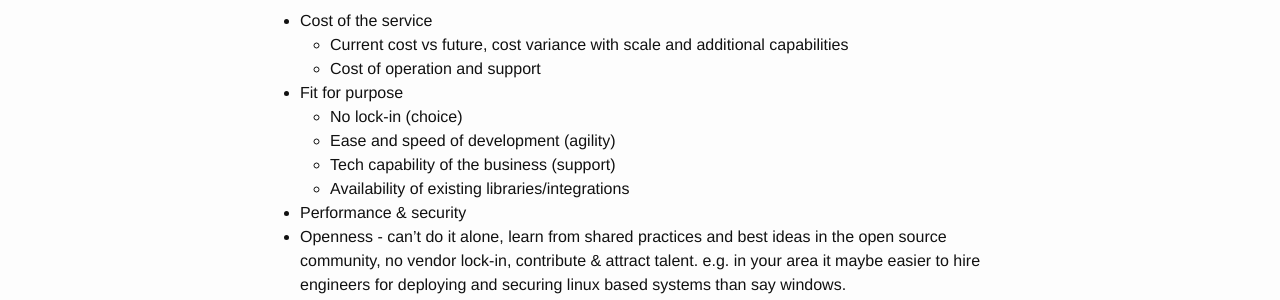
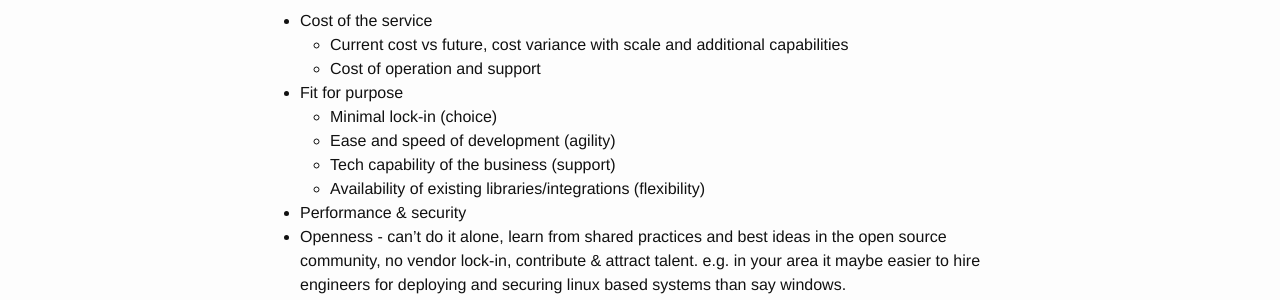
Before and after one commit to hemantksingh/hemantksingh.github.io, a Jekyll site: the page built from _posts/2020-03-01-six-rules-for-tech-leadership.markdown, in a window 1280 px wide and 900 px high, scrolled down 3263 px. Shown: the part 360-660 px from the top of the window. Built offline with Jekyll 4.4.1, drawn with Linux system fonts in a browser that asks for light colours; comment, search, counter and statistics services are not loaded.

Commit message:
Update 2020-03-01-six-rules-for-tech-leadership.markdown

```diff
--- a/_posts/2020-03-01-six-rules-for-tech-leadership.markdown
+++ b/_posts/2020-03-01-six-rules-for-tech-leadership.markdown
@@ -94,9 +94,9 @@ As a principle - chose the best tools and implementations available over standar
     * Current cost vs future, cost variance with scale and additional capabilities
     * Cost of operation and support
 * Fit for purpose
-    * No lock-in (choice)
+    * Minimal lock-in (choice)
     * Ease and speed of development (agility)
     * Tech capability of the business (support)
-    * Availability of existing libraries/integrations
+    * Availability of existing libraries/integrations (flexibility)
 * Performance & security
 * Openness - can't do it alone, learn from shared practices and best ideas in the open source community, no vendor lock-in, contribute & attract talent. e.g. in your area it maybe easier to hire engineers for deploying and securing linux based systems than say windows.
```
